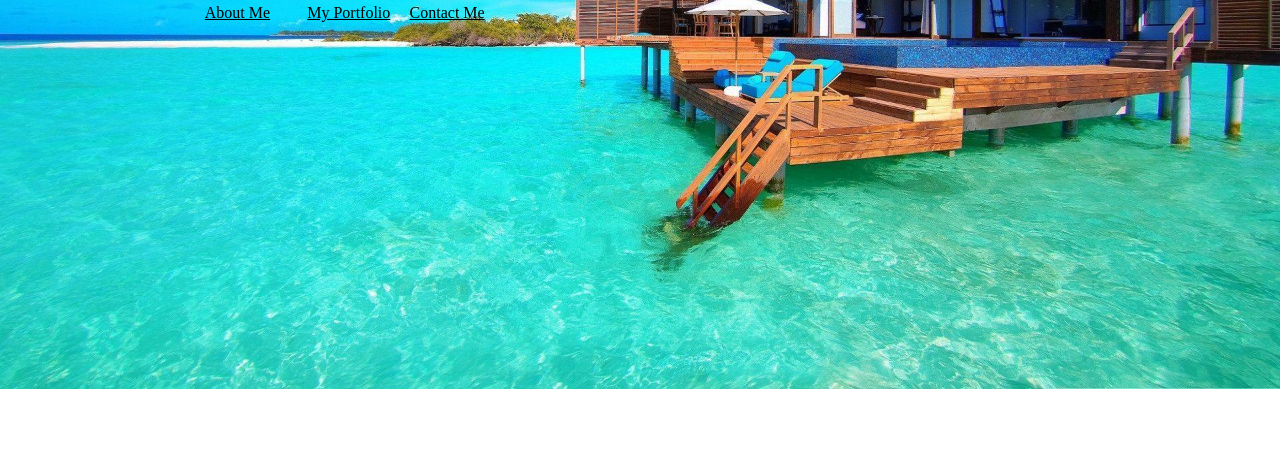
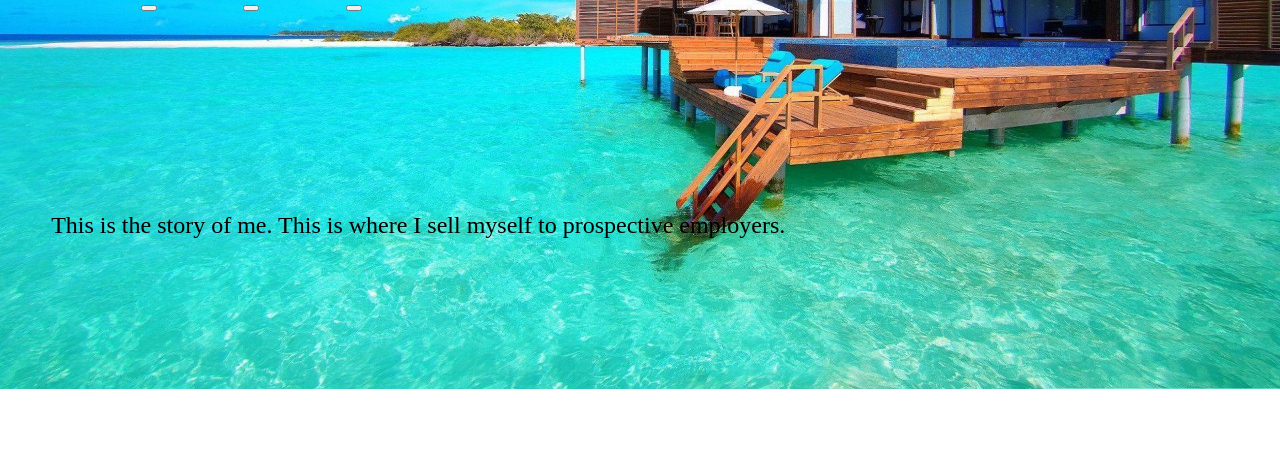
Before and after one commit to mshinners/portfolio, a plain HTML site: page index.html in a window 1280 px wide. Shown: the part 331-800 px from the top of the page. Drawn offline with nearby package versions, Linux system fonts and the light colour scheme; files whose address does not match are found by name.

Commit message:
changed links to buttons

```diff
--- a/css/layout.css
+++ b/css/layout.css
@@ -13,7 +13,6 @@ body {
   font-size: 5vh;
   top: 32vh;
   left: 10vw;
-
 }
 
 .main h2 {
@@ -30,23 +29,14 @@ body {
   font-size: 3vh;
   top: 38vh;
   left: 4vw;
-
 }
 
-#index {
-  position: absolute;
-  color: black;
-  font-size: 2vh;
-  top: 42vh;
-  left: 8vw;
-
-}
 #about {
   position: absolute;
   color: black;
   font-size: 2vh;
   top: 42vh;
-  left: 16vw;
+  left: 11vw;
 
 }
 #portfolio {
@@ -54,7 +44,7 @@ body {
   color: black;
   font-size: 2vh;
   top: 42vh;
-  left: 24vw;
+  left: 19vw;
 
 }
 #contact {
@@ -62,7 +52,7 @@ body {
   color: black;
   font-size: 2vh;
   top: 42vh;
-  left: 32vw;
+  left: 27vw;
 
 }
 #github {
@@ -79,7 +69,14 @@ body {
   top: 17vh;
   left: 16vw;
 }
-
+#bio {
+  position: absolute;
+  color: black;
+  font-size: 3vh;
+  top: 68vh;
+  left: 4vw;
+}
+}
 @media only screen and (min-width: 600px) {
 .icon-menu {
 float: right;
--- a/index.html
+++ b/index.html
@@ -20,9 +20,9 @@
       <a href="https://www.linkedin.com/in/michael-shinners-652414147/"><i class="fa fa-linkedin" aria-hidden="true" id="linkedIn"></i>
       </a>
       <a href="http://www.github.com/mshinners"><i class="fa fa-github-alt" aria-hidden="true" id="github"></i></a>
-      <a href="about.html" id="about">About Me</a>
-      <a href="portfolio.html" id="portfolio">My Portfolio</a>
-      <a href="contact.html" id="contact">Contact Me</a>
+      <button type="button" name="About Me" id='about'></button>
+      <button type="button" name="My Portfolio" id='portfolio'></button>
+      <button type="button" name="Contact Me" id='contact'></button>
     </div>
   </body>
   <script type="text/javascript" src="portfolioData.js"></script>
```
